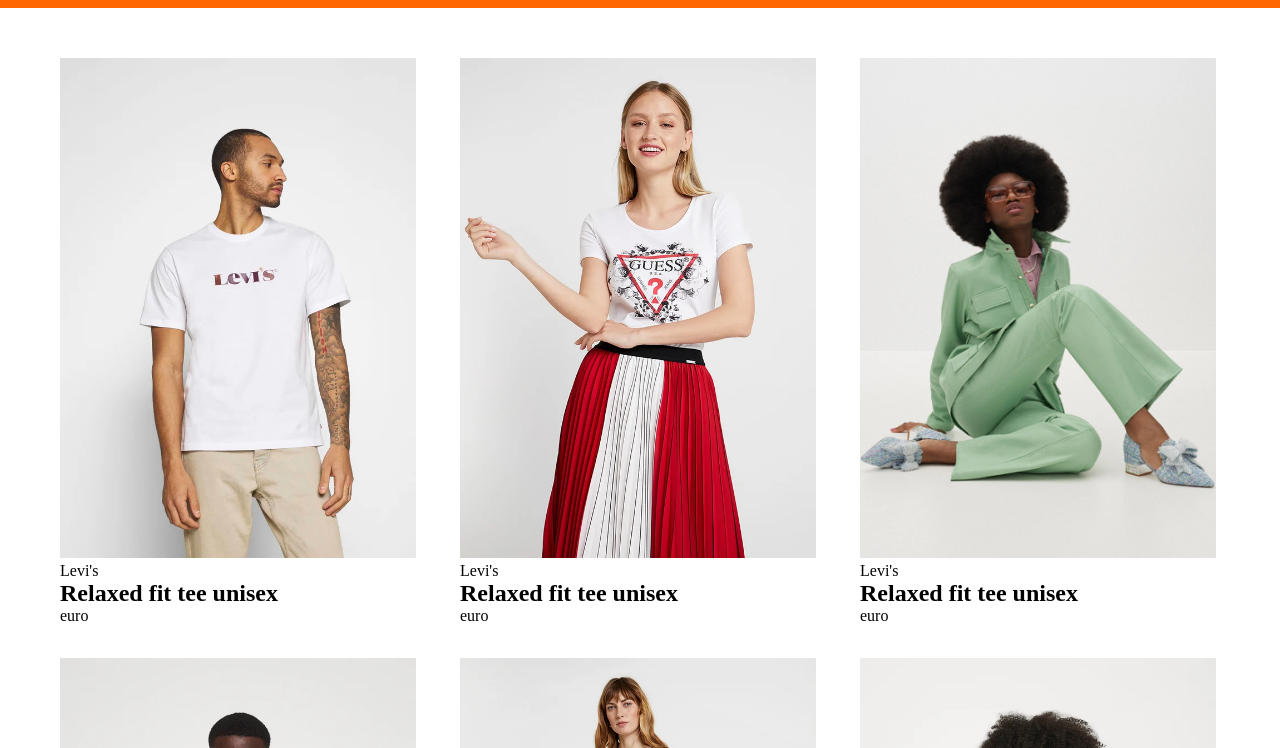
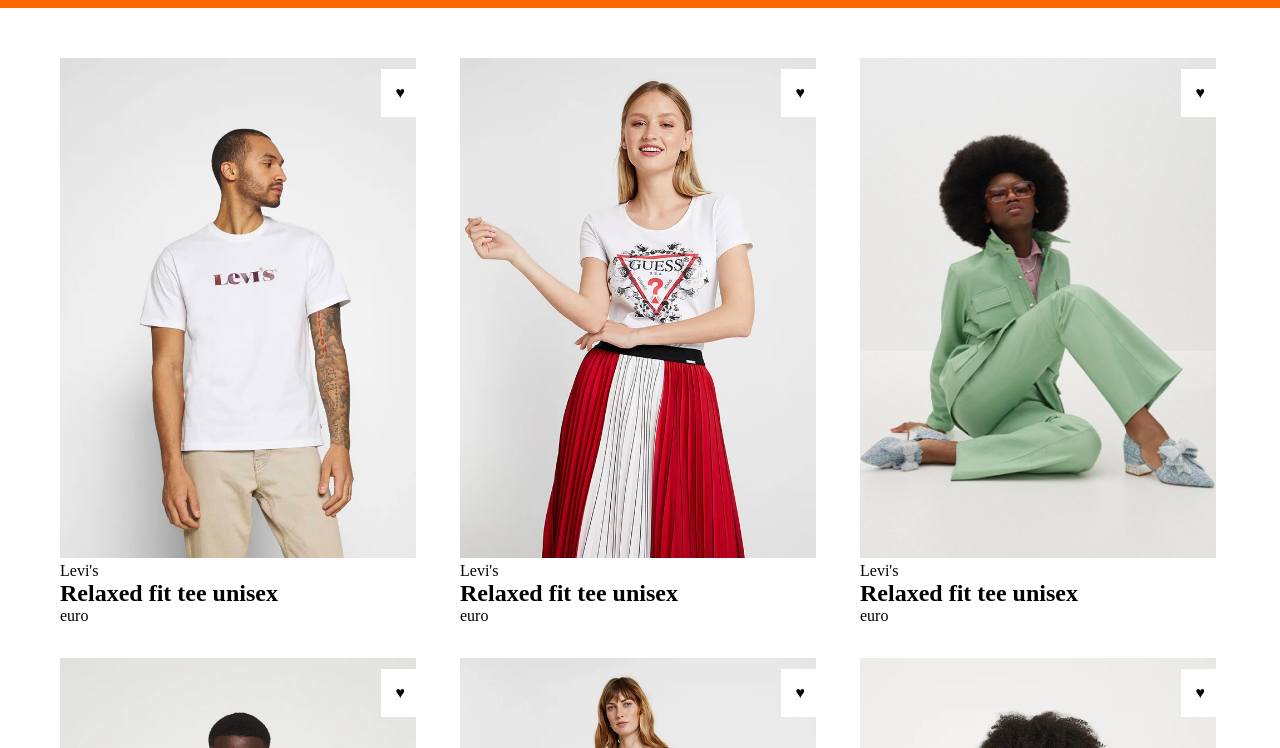
Before and after one commit to giuseppelamaestra/html-css-boolando, a plain HTML site: page index.html in a window 1280 px wide. Shown: the part 52-800 px from the top of the page. Drawn offline with Linux system fonts and the light colour scheme.

Commit message:
added heart symbols in all pictures with position

```diff
--- a/css/style.css
+++ b/css/style.css
@@ -99,3 +99,14 @@
 div.first-column-row:hover .appear2 {
     display: inline-block;
 }
+
+
+.heart {
+    position: absolute;
+    top: 2%;
+    right: 0;
+    padding: 15px;
+    background-color: white;
+    color: black;
+
+}
--- a/index.html
+++ b/index.html
@@ -37,6 +37,10 @@
             <div class="first-column-row relative">
                 <img src="img/1.webp" alt="foto di ragazzo">
                 <img src="img/1b.webp" alt="foto di ragazzo 2" class="appear">
+
+                <span class="heart">
+                    &hearts;
+                </span>
                 <span>Levi's</span>
                  <h2> Relaxed fit tee unisex</h2>
                  <span> euro</span>
@@ -45,6 +49,9 @@
             <div class="first-column-row relative">
                 <img src="img/2.webp" alt="foto di ragazza">
                 <img src="img/2b.webp" alt="foto di ragazza 2" class="appear">
+                <span class="heart">
+                    &hearts;
+                </span>
                 <span>Levi's</span>
                 <h2> Relaxed fit tee unisex</h2>
                 <span> euro</span>
@@ -54,6 +61,9 @@
 
                 <img src="img/3.webp" alt="foto di ragazza">
                 <img src="img/3b.webp" alt="foto di ragazza 3" class="appear">
+                <span class="heart">
+                    &hearts;
+                </span>
                 <span>Levi's</span>
                 <h2> Relaxed fit tee unisex</h2>
                 <span> euro</span>
@@ -70,17 +80,26 @@
             <div class="first-column-row relative">
                 <img src="img/4.webp" alt="foto di ragazzo">
                 <img src="img/4b.webp" alt="foto di ragazzo 4" class="appear">
+                <span class="heart">
+                    &hearts;
+                </span>
 
             </div>
             <div class="first-column-row relative">
                 <img src="img/5.webp" alt="foto di ragazza">
                 <img src="img/5b.webp" alt="foto di ragazza 5" class="appear">
+                <span class="heart">
+                    &hearts;
+                </span>
 
             </div>
             <div class="first-column-row relative">
 
                 <img src="img/6.webp" alt="foto di ragazza">
                 <img src="img/6b.webp" alt="foto di ragazza 6" class="appear">
+                <span class="heart">
+                    &hearts;
+                </span>
 
             </div>
 
```
